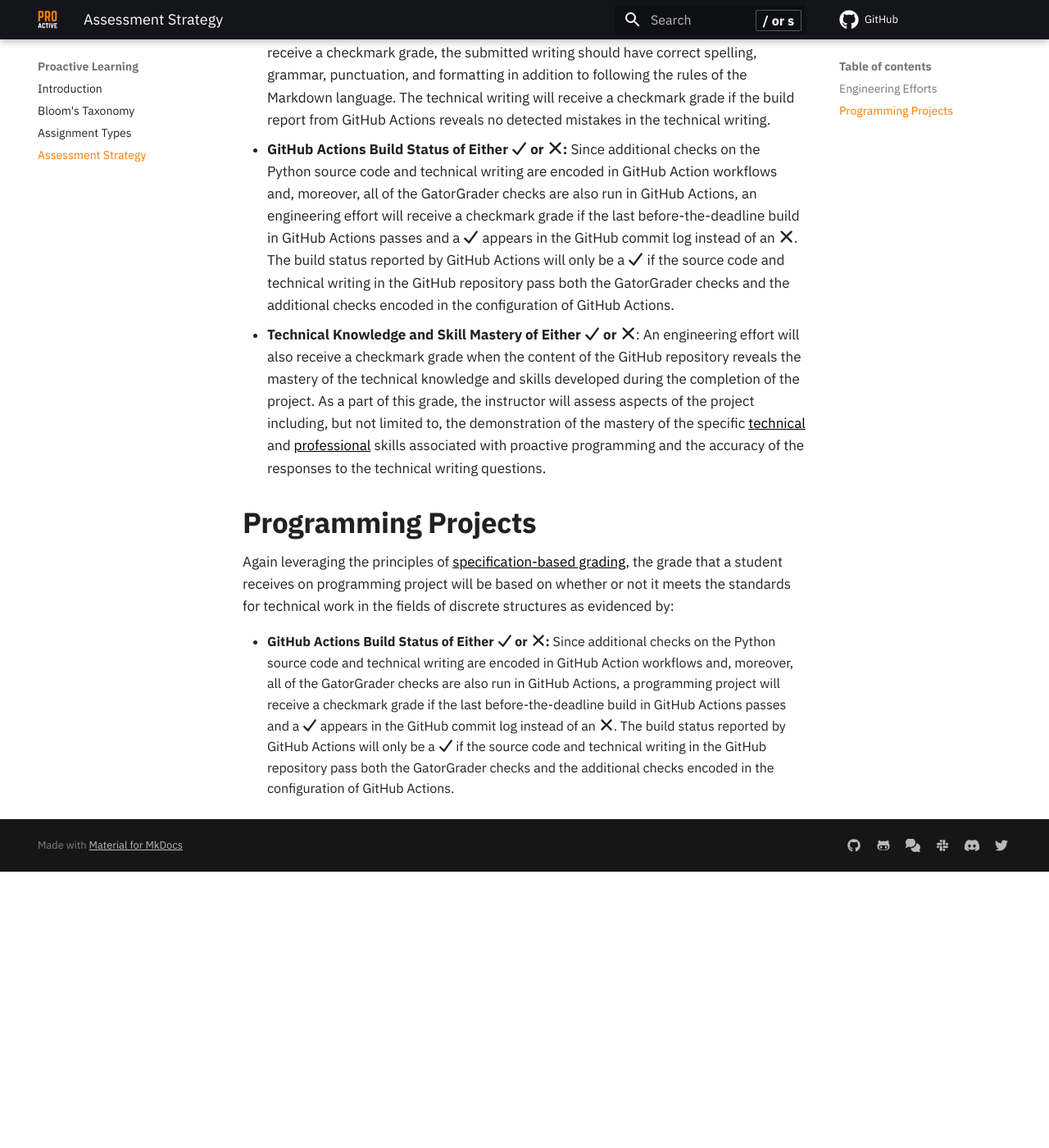
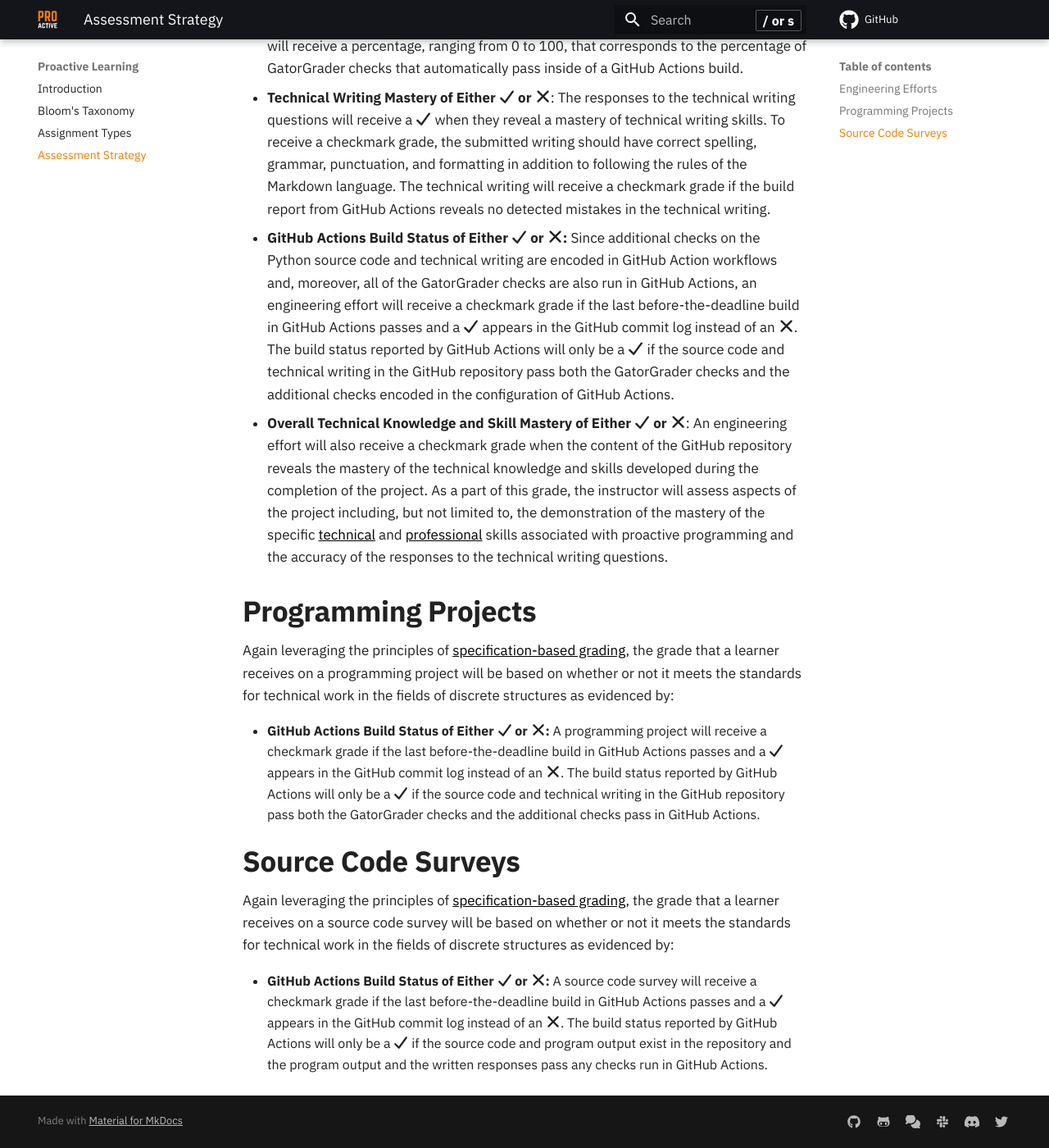
Before and after one commit to ProactiveProgrammers/www.proactiveprogrammers.com, an MkDocs documentation site: the page built from docs/proactive-learning/assessment-strategy.md, in a window 1280 px wide and 1400 px high, scrolled down 1478 px. Shown: the whole window at 82% size. Built offline with MkDocs 1.6.1 and Material for MkDocs 9.7.7, drawn with Linux system fonts in a browser that asks for light colours; comment, search, counter and statistics services are not loaded; before the commit the page ends 2541 px from its top, so only the background shows below that; some of the changed text lies outside the part shown.

Commit message:
feat: Make major improvements to the assessment-strategy.md.

```diff
--- a/docs/proactive-learning/assessment-strategy.md
+++ b/docs/proactive-learning/assessment-strategy.md
@@ -10,14 +10,19 @@
 
 Learners will receive rapid feedback on their work through a tool called
 [GatorGrader](https://github.com/GatorEducator/gatorgrader). The instructor will
-define GatorGrader checks for each type of assignment and your job will be to
-use a programming language, like Python, to implement a complete solution that
-passes all of the GatorGrader checks. In addition to running the GatorGrader
-tool on your laptop, learners will see the results from running GatorGrader
-checks in the [GitHub Actions](https://github.com/features/actions) continuous
-integration environment.
+define GatorGrader checks for each type of assignment. A learner's job will be
+to use a programming language, like Python, to implement a complete solution
+that passes all of the GatorGrader checks. Learners should also complete writing
+tasks that demonstrate their knowledge of the technical knowledge and skills
+developed as part of an assignment. In addition to running the GatorGrader tool
+on their laptop, learners will see the results from running GatorGrader checks
+in the continuous integration environment called [GitHub
+Actions](https://github.com/features/actions).
 
-Each [assignment type](assignment-types.md) has its own assessment strategy!
+A learner will receive a separate GitHub repository for each engineering effort
+and programming project while all of the source code surveys will exist in a
+single GitHub repository. Moreover, each [assignment type](assignment-types.md)
+has its own assessment strategy!
 
 --8<-- "includes/admonitions/admonish-external.md"
 
@@ -25,11 +30,11 @@
 
 Leveraging the principles of [specification-based
 grading](https://www.amazon.com/Specifications-Grading-Restoring-Motivating-Students/dp/1620362422),
-the grade that a student receives on an engineering effort will be based on
+the grade that a learner receives on an engineering effort will be based on
 whether or not it meets the standards for technical work in the fields of
-discrete structures. Instead of receiving a single numerical or letter grade
-for this assignment, the grade for an engineering effort will have the
-  following components:
+discrete structures. Instead of receiving a single numerical or letter grade for
+this assignment, the grade for an engineering effort will have the following
+components:
 
 - **Percentage of Correct GatorGrader Checks Ranging Between 0 and 100**: The
   submitted Python program must pass all of GatorGrader's checks by, for
@@ -63,35 +68,49 @@
   in the GitHub repository pass both the GatorGrader checks and the additional
   checks encoded in the configuration of GitHub Actions.
 
-- **Technical Knowledge and Skill Mastery of Either :fontawesome-solid-check:
-  or :fontawesome-solid-times:**: An engineering effort will also receive a
-  checkmark grade when the content of the GitHub repository reveals the mastery
-  of the technical knowledge and skills developed during the completion of the
-  project. As a part of this grade, the instructor will assess aspects of the
-  project including, but not limited to, the demonstration of the mastery of
-  the specific
+- **Overall Technical Knowledge and Skill Mastery of Either
+  :fontawesome-solid-check: or :fontawesome-solid-times:**: An engineering
+  effort will also receive a checkmark grade when the content of the GitHub
+  repository reveals the mastery of the technical knowledge and skills developed
+  during the completion of the project. As a part of this grade, the instructor
+  will assess aspects of the project including, but not limited to, the
+  demonstration of the mastery of the specific
   [technical](../../proactive-skills/technical-skills/introduction-technical-skills/)
   and
   [professional](../../proactive-skills/professional-skills/introduction-professional-skills/)
-  skills associated with proactive programming and the accuracy of the
-  responses to the technical writing questions.
+  skills associated with proactive programming and the accuracy of the responses
+  to the technical writing questions.
 
 ## Programming Projects
 
 Again leveraging the principles of [specification-based
 grading](https://www.amazon.com/Specifications-Grading-Restoring-Motivating-Students/dp/1620362422),
-the grade that a student receives on programming project will be based on
+the grade that a learner receives on a programming project will be based on
 whether or not it meets the standards for technical work in the fields of
 discrete structures as evidenced by:
 
 - **GitHub Actions Build Status of Either :fontawesome-solid-check: or
-  :fontawesome-solid-times::** Since additional checks on the Python source
-  code and technical writing are encoded in GitHub Action workflows and,
-  moreover, all of the GatorGrader checks are also run in GitHub Actions, a
-  programming project will receive a checkmark grade if the last
-  before-the-deadline build in GitHub Actions passes and a
+  :fontawesome-solid-times::** A programming project will receive a checkmark
+  grade if the last before-the-deadline build in GitHub Actions passes and a
   :fontawesome-solid-check: appears in the GitHub commit log instead of an
   :fontawesome-solid-times:. The build status reported by GitHub Actions will
   only be a :fontawesome-solid-check: if the source code and technical writing
   in the GitHub repository pass both the GatorGrader checks and the additional
-  checks encoded in the configuration of GitHub Actions.
+  checks pass in GitHub Actions.
+
+## Source Code Surveys
+
+Again leveraging the principles of [specification-based
+grading](https://www.amazon.com/Specifications-Grading-Restoring-Motivating-Students/dp/1620362422),
+the grade that a learner receives on a source code survey will be based on
+whether or not it meets the standards for technical work in the fields of
+discrete structures as evidenced by:
+
+- **GitHub Actions Build Status of Either :fontawesome-solid-check: or
+  :fontawesome-solid-times::** A source code survey will receive a checkmark
+  grade if the last before-the-deadline build in GitHub Actions passes and a
+  :fontawesome-solid-check: appears in the GitHub commit log instead of an
+  :fontawesome-solid-times:. The build status reported by GitHub Actions will
+  only be a :fontawesome-solid-check: if the source code and program output
+  exist in the repository and the program output and the written responses pass
+  any checks run in GitHub Actions.
```
